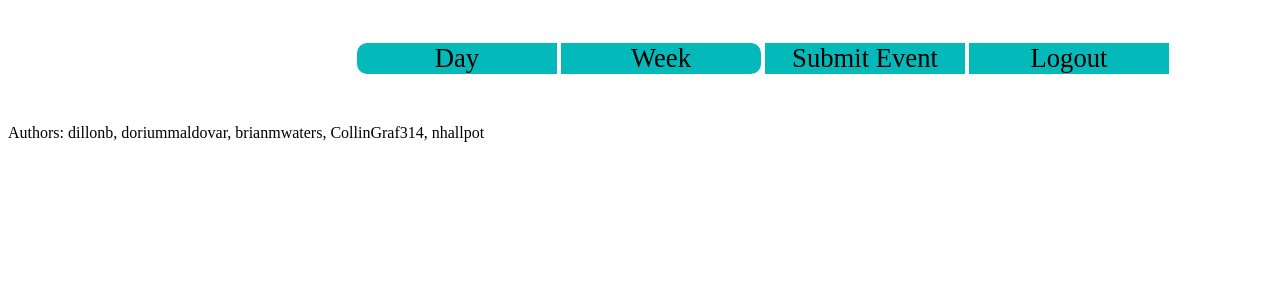
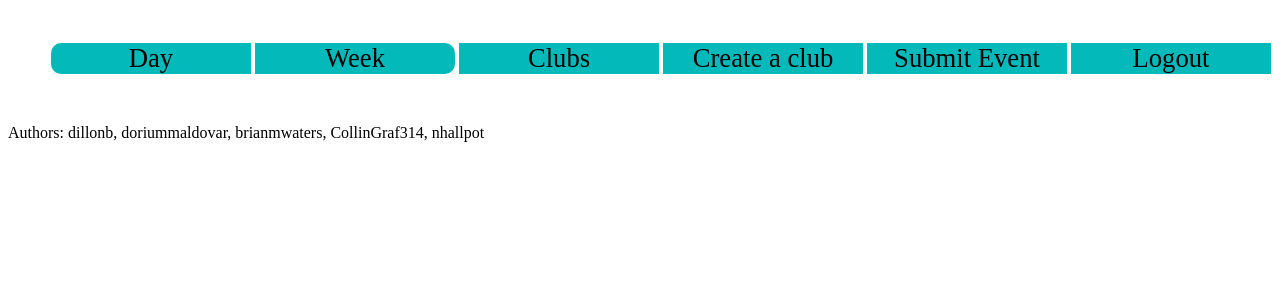
Before and after one commit to Dillonb/codefest2016, a Django app: page /clubs/list in a window 1280 px wide. Shown: the top 300 px of the page. Run offline with Django 3.2, Linux system fonts and the light colour scheme; the visitor is signed in with stand-in values (Sample User, id 1); data that the repository does not hold is empty; style sheets or scripts are compiled from the project's sources; some libraries are stand-ins or nearby versions.

Commit message:
Add clubs to navbar

```diff
--- a/eventsapp/templates/eventsapp/base.html
+++ b/eventsapp/templates/eventsapp/base.html
@@ -26,6 +26,8 @@
 					<li><a href="/calendar/list">Event List</a></li>
 				</ul>
 			</li>
+			<li><a href="/clubs/list">Clubs</a></li>
+			<li><a href="/clubs/submit">Create a club</a></li>
     <li><a href="/calendar/submit">Submit Event</a></li>
 		{% if request.user.is_authenticated %}
  			<li><a href="/accounts/logout">Logout</a></li>
```
